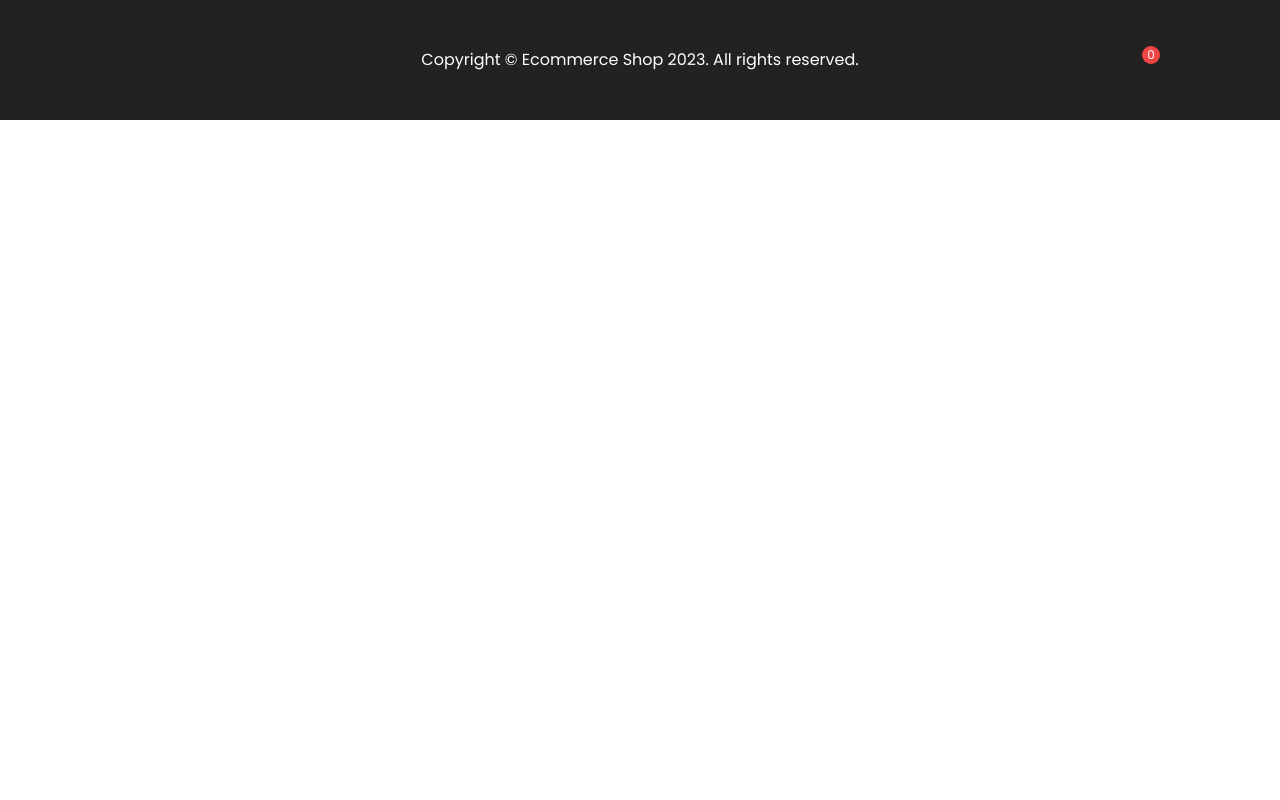
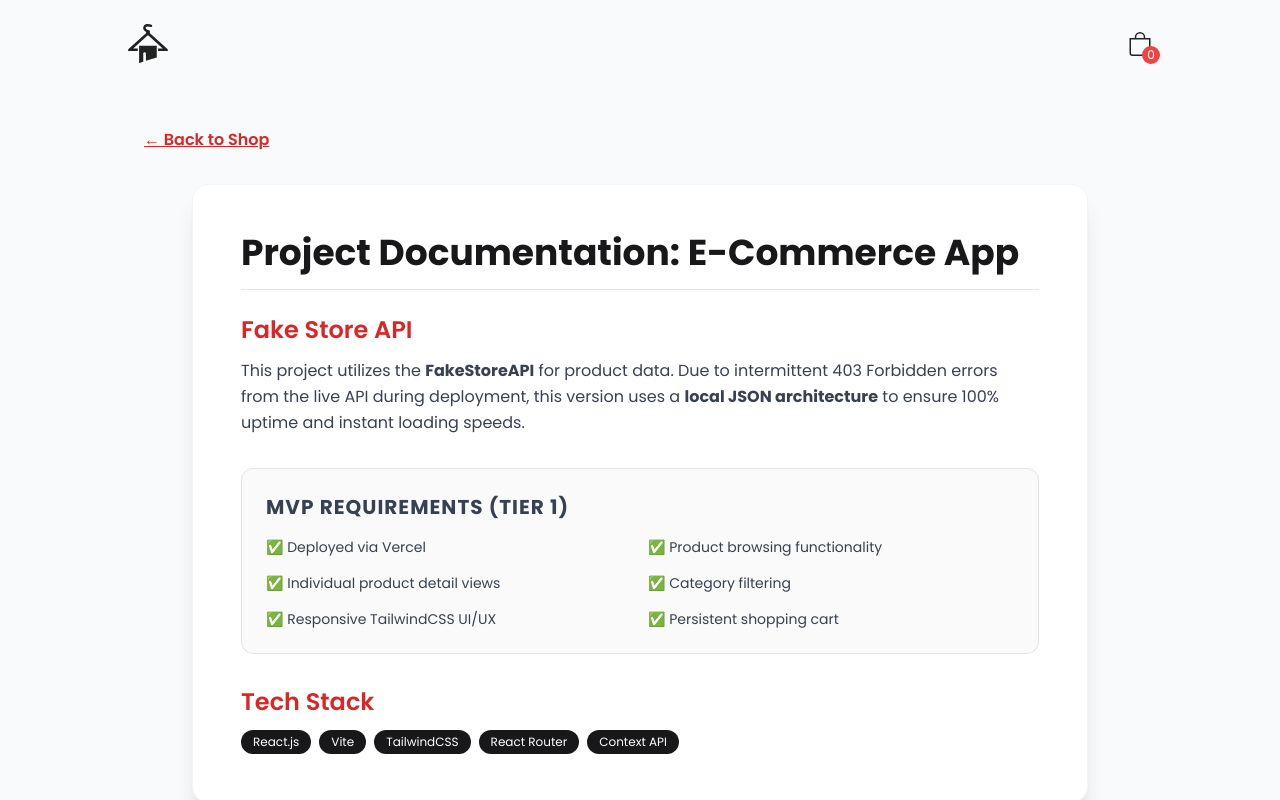
Before and after one commit to PAlexanderG/E-commerce-App-Improved-Css2, a React (Create React App) app in the folder E-Commerce-App-New-Version-main/: page /project-info in a window 1280 px wide. Shown: the top 800 px of the page. Built offline with nearby package versions, Linux system fonts and the light colour scheme.

Commit message:
Final cleanup: Hero link points to ProjectInfo

```diff
--- a/E-Commerce-App-New-Version-main/src/App.js
+++ b/E-Commerce-App-New-Version-main/src/App.js
@@ -2,9 +2,12 @@ import { useState } from "react";
 import React from "react";
 // import react router Dom
 import { BrowserRouter as Router, Route, Routes } from "react-router-dom";
+
 // import Pages
 import Home from "./pages/Home";
+import ProjectInfo from './pages/ProjectInfo'; // Imported your new Info page
 import ProductDetails from "./pages/ProductDetails";
+
 // import components
 import Sidebar from "./components/Sidebar";
 import Header from "./components/Header";
@@ -12,14 +15,24 @@ import Footer from "./components/Footer";
 import Login from "./components/Login";
 
 const App = () => {
+  // Keeping token state for your login fix later
   const [token, setToken] = useState("");
+
   return (
     <div className="overflow-hidden">
       <Router>
         <Header />
         <Routes>
+          {/* Main Shop Page */}
           <Route path="/" element={<Home />} />
+
+          {/* New Project Documentation Page (from README) */}
+          <Route path="/project-info" element={<ProjectInfo />} />
+
+          {/* Individual Product Page */}
           <Route path="/product/:id" element={<ProductDetails />} />
+
+          {/* Login Route (Kept as requested for future fixing) */}
           <Route
             path="/login"
             element={
--- a/E-Commerce-App-New-Version-main/src/pages/Home.js
+++ b/E-Commerce-App-New-Version-main/src/pages/Home.js
@@ -1,51 +1,35 @@
-import React, { useState, useEffect } from "react";
-import Product from "../components/Product";
-import Hero from "../components/Hero";
-// Import the local JSON file you created
-import productsData from "../data/products.json";
+import React from "react";
+import { Link } from "react-router-dom";
 
-const Home = () => {
-  const [products, setProducts] = useState([]);
-  const [sort, setSort] = useState(false);
-
-  useEffect(() => {
-    // Filter the local data immediately instead of fetching from the internet
-    const filteredData = sort
-      ? productsData.filter(item =>
-          item.category === "electronics" || item.category === "jewelery"
-        )
-      : productsData.filter(item =>
-          item.category === "men's clothing" || item.category === "women's clothing"
-        );
-
-    setProducts(filteredData);
-  }, [sort]);
-
+const Hero = () => {
   return (
-    <div>
-      <Hero />
-      <section className="py-16">
-        <div className="container mx-auto">
-          {/* Product Grid */}
-          <div className="grid grid-cols-1 md:grid-cols-2 lg:grid-cols-4 xl:grid-cols-5 gap-[30px] max-w-sm mx-auto md:max-w-none md:mx-0">
-            {products.map((product) => (
-              <Product product={product} key={product.id} />
-            ))}
+    <section className="h-[800px] bg-hero bg-no-repeat bg-cover bg-center py-24">
+      <div className="container mx-auto flex justify-around h-full">
+        {/* text wrapper */}
+        <div className="flex flex-col justify-center">
+          {/* subtitle */}
+          <div className="font-semibold flex items-center uppercase">
+            <div className="w-10 h-[2px] bg-black mr-3"></div>
+            <span>New Trend</span>
           </div>
+          {/* title */}
+          <h1 className="text-[70px] leading-[1.1] font-light mb-4 text-black">
+            AUTUMNAL EQUINOX <br />
+            <span className="font-semibold text-red-600">
+              Your Online Store
+            </span>
+          </h1>
+          {/* 🚀 CRITICAL FIX: Link updated to the new documentation route */}
+          <Link
+            to={"/project-info"}
+            className="self-start uppercase font-semibold text-red-600 border-b-2 border-primary hover:text-black hover:border-black transition-all"
+          >
+            Project Details
+          </Link>
         </div>
-
-        {/* Dynamic Category Toggle Button */}
-        <div className="flex justify-center my-10">
-          <button
-            className="px-8 py-3 bg-zinc-900 hover:bg-purple-600 text-white font-semibold rounded-full tracking-widest uppercase text-sm transition-all duration-300 shadow-lg shadow-zinc-200 active:scale-95"
-            onClick={() => setSort(!sort)}
-          >
-            {sort ? "See Clothing Collection" : "Explore Electronics & Jewelry"}
-          </button>
-        </div>
-      </section>
-    </div>
+      </div>
+    </section>
   );
 };
 
-export default Home;
+export default Hero;
--- /dev/null
+++ b/E-Commerce-App-New-Version-main/src/pages/ProjectInfo.js
@@ -0,0 +1,60 @@
+import React from "react";
+import { Link } from "react-router-dom";
+
+const ProjectInfo = () => {
+  return (
+    <section className="pt-32 pb-12 lg:py-32 min-h-screen flex items-center bg-gray-50">
+      <div className="container mx-auto px-4">
+        <Link to="/" className="text-red-600 font-semibold underline mb-8 block">
+          ← Back to Shop
+        </Link>
+
+        <div className="bg-white p-8 md:p-12 shadow-xl rounded-2xl max-w-4xl mx-auto border border-gray-100">
+          <h1 className="text-4xl font-bold mb-6 text-zinc-900 border-b pb-4">
+            Project Documentation: E-Commerce App
+          </h1>
+
+          <div className="space-y-8 text-gray-700">
+            {/* API Info */}
+            <section>
+              <h2 className="text-2xl font-semibold mb-3 text-red-600">Fake Store API</h2>
+              <p className="leading-relaxed">
+                This project utilizes the <strong>FakeStoreAPI</strong> for product data.
+                Due to intermittent 403 Forbidden errors from the live API during deployment,
+                this version uses a <strong>local JSON architecture</strong> to ensure 100%
+                uptime and instant loading speeds.
+              </p>
+            </section>
+
+            {/* MVP Requirements */}
+            <section className="bg-zinc-50 p-6 rounded-xl border border-zinc-200">
+              <h2 className="text-xl font-bold mb-4 uppercase tracking-wider">MVP Requirements (Tier 1)</h2>
+              <ul className="grid md:grid-cols-2 gap-4 text-sm">
+                <li className="flex items-start">✅ Deployed via Vercel</li>
+                <li className="flex items-start">✅ Product browsing functionality</li>
+                <li className="flex items-start">✅ Individual product detail views</li>
+                <li className="flex items-start">✅ Category filtering</li>
+                <li className="flex items-start">✅ Responsive TailwindCSS UI/UX</li>
+                <li className="flex items-start">✅ Persistent shopping cart</li>
+              </ul>
+            </section>
+
+            {/* Tech Stack */}
+            <section>
+              <h2 className="text-2xl font-semibold mb-3 text-red-600">Tech Stack</h2>
+              <div className="flex flex-wrap gap-2">
+                {['React.js', 'Vite', 'TailwindCSS', 'React Router', 'Context API'].map((tech) => (
+                  <span key={tech} className="bg-zinc-900 text-white px-3 py-1 rounded-full text-xs">
+                    {tech}
+                  </span>
+                ))}
+              </div>
+            </section>
+          </div>
+        </div>
+      </div>
+    </section>
+  );
+};
+
+export default ProjectInfo;
```
